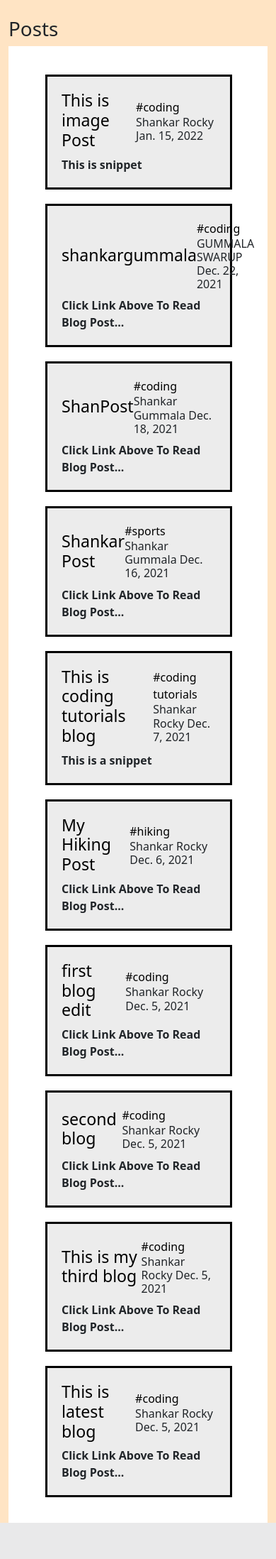
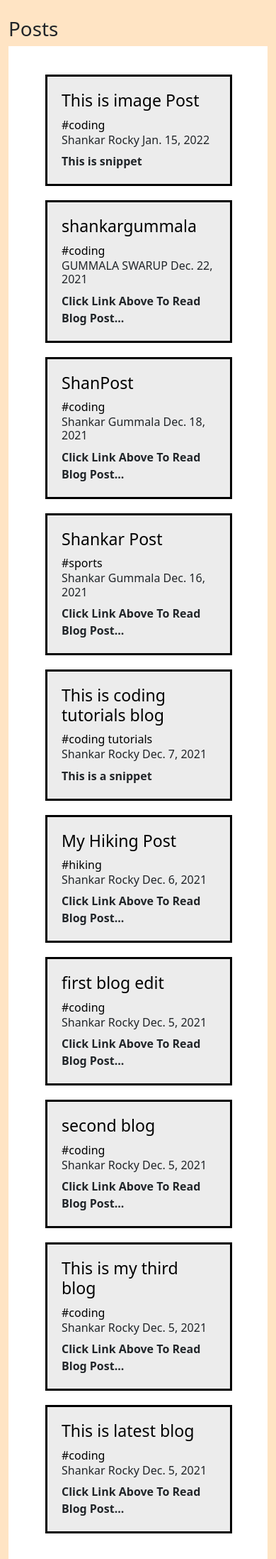
Before and after one commit to ShankarSwarup/ShanBlog, a Django app: page / in a window 390 px wide. Shown: the part 56-2252 px from the top of the page at 71% size. Before the commit the page ends 2201 px from the top, so only its background shows below. Run offline with Django 3.2, Linux system fonts and the light colour scheme; data comes from the database, SQL or seed files in the repository; some libraries are stand-ins or nearby versions.

Commit message:
fixed responsiveness in home page

```diff
--- a/myblog/static/home_styles.css
+++ b/myblog/static/home_styles.css
@@ -25,3 +25,8 @@ a{
     color: black;
     text-decoration: none;
 }
+@media only screen and (max-width: 767px) {
+    .post-flex{
+        display: block;
+    }
+}
```
